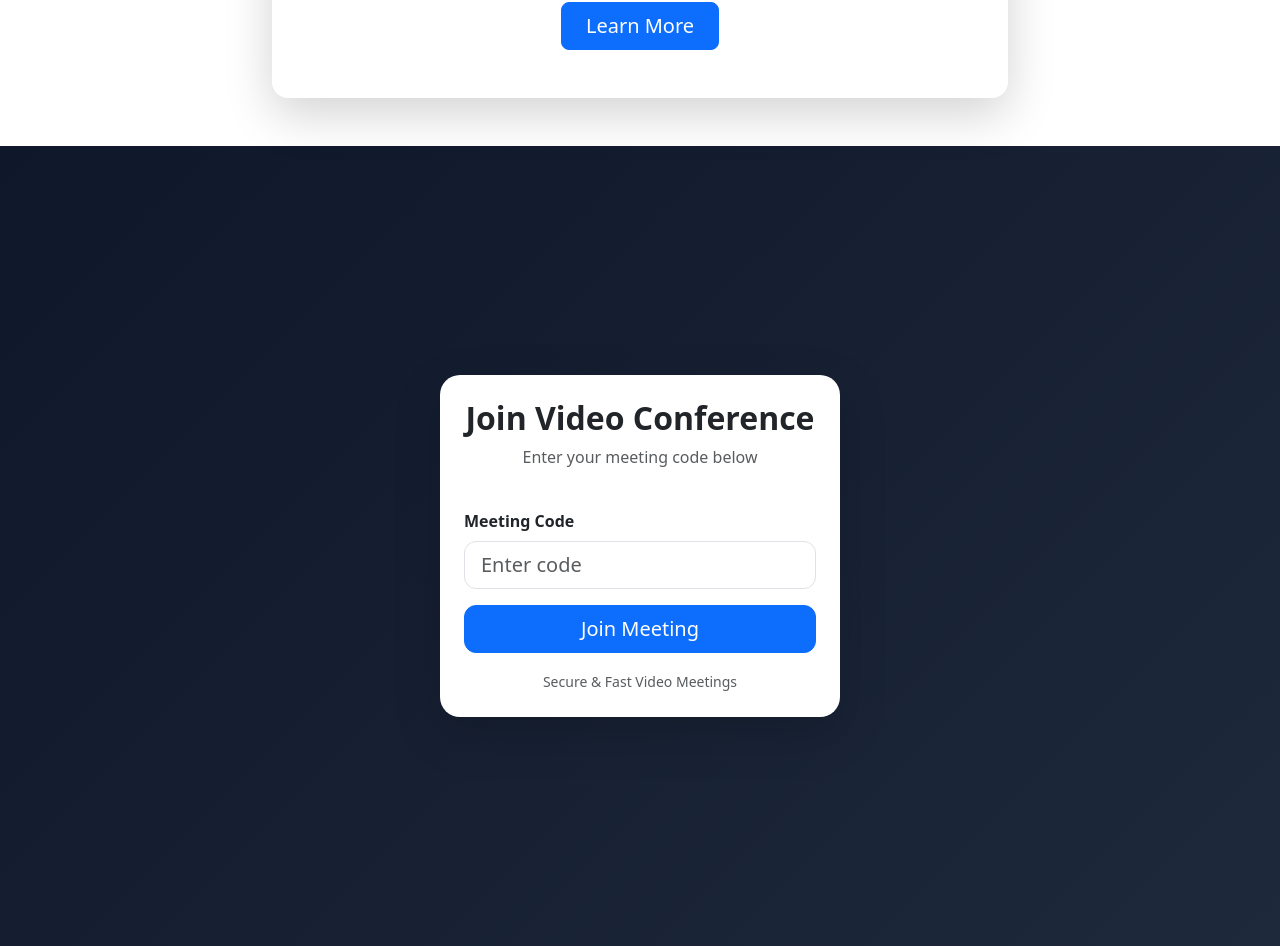
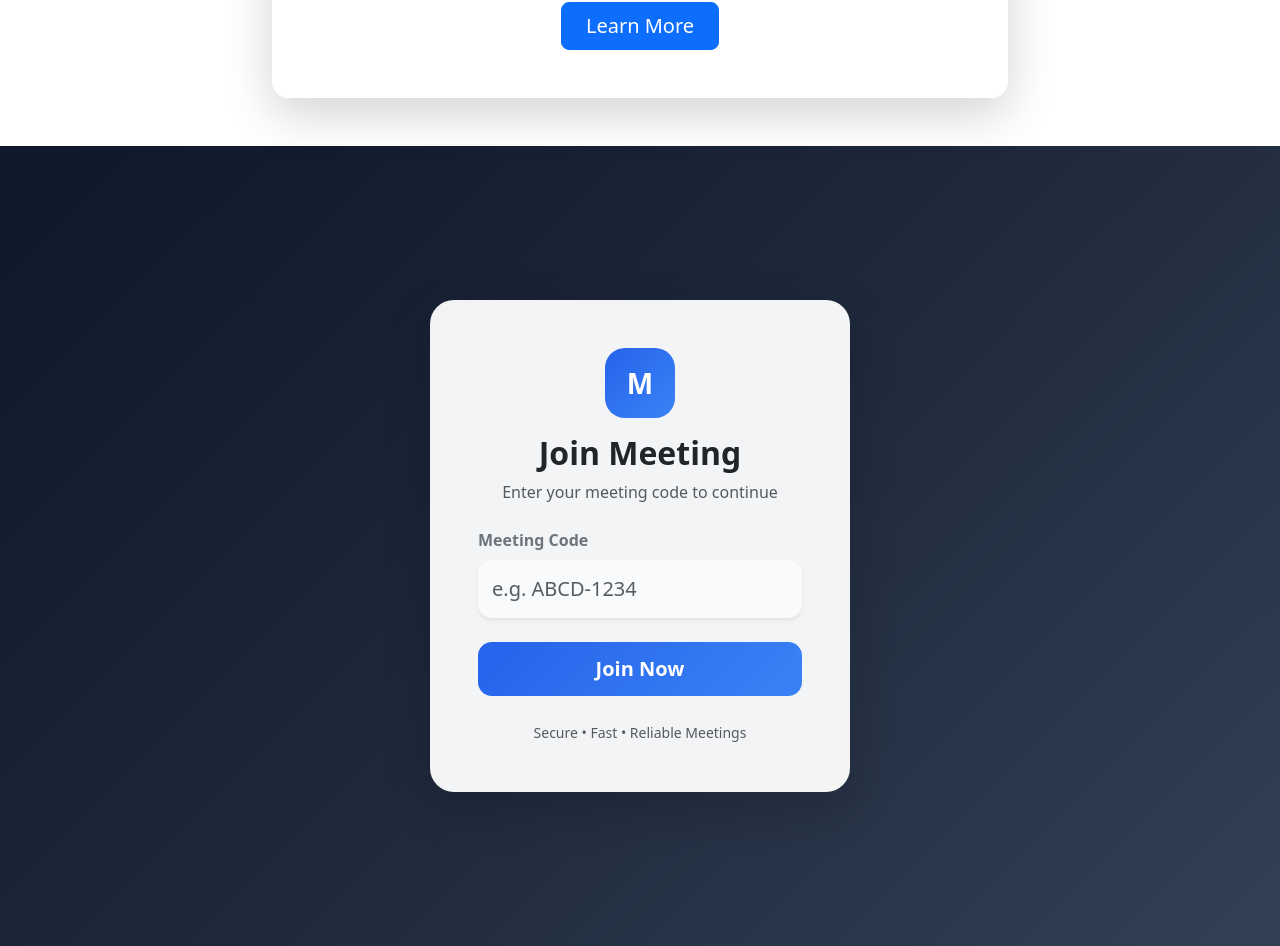
Before and after one commit to vaibhavsanmani/MeetFlow, a React (Vite) app in the folder frontend/: page / in a window 1280 px wide. Shown: the part 2076-3022 px from the top of the page. Built offline with nearby package versions, Linux system fonts and the light colour scheme.

Commit message:
upgrading meet page styling

```diff
--- a/frontend/src/pages/meet.jsx
+++ b/frontend/src/pages/meet.jsx
@@ -8,61 +8,92 @@ export default function JoinMeeting() {
       alert("Please enter room code");
       return;
     }
+
     alert(`Joining meeting: ${meetingCode}`);
   };
 
   return (
     <div
-      className="d-flex justify-content-center align-items-center vh-100"
+      className="d-flex justify-content-center align-items-center min-vh-100 px-3"
       style={{
-        background: "linear-gradient(135deg, #0f172a, #1e293b)",
+        background:
+          "linear-gradient(135deg, #0f172a 0%, #1e293b 50%, #334155 100%)",
       }}
     >
       <div
-        className="card shadow-lg p-4 border-0"
+        className="card border-0 shadow-lg p-4 p-md-5"
         style={{
-          width: "400px",
-          borderRadius: "20px",
-          backgroundColor: "#ffffff",
+          width: "100%",
+          maxWidth: "420px",
+          borderRadius: "24px",
+          background: "rgba(255,255,255,0.95)",
+          backdropFilter: "blur(10px)",
         }}
       >
+        {/* Logo / Title */}
         <div className="text-center mb-4">
-          <h2 className="fw-bold">Join Video Conference</h2>
-          <p className="text-muted">
-            Enter your meeting code below
+          <div
+            className="d-inline-flex justify-content-center align-items-center mb-3"
+            style={{
+              width: "70px",
+              height: "70px",
+              borderRadius: "20px",
+              background:
+                "linear-gradient(135deg, #2563eb, #3b82f6)",
+              color: "white",
+              fontSize: "28px",
+              fontWeight: "bold",
+            }}
+          >
+            M
+          </div>
+
+          <h2 className="fw-bold mb-2">Join Meeting</h2>
+
+          <p className="text-muted mb-0">
+            Enter your meeting code to continue
           </p>
         </div>
 
-        <div className="mb-3">
-          <label className="form-label fw-semibold">
+        {/* Input */}
+        <div className="mb-4">
+          <label className="form-label fw-semibold text-secondary">
             Meeting Code
           </label>
 
           <input
             type="text"
-            className="form-control form-control-lg"
-            placeholder="Enter code"
+            className="form-control form-control-lg border-0 shadow-sm"
+            placeholder="e.g. ABCD-1234"
             value={meetingCode}
             onChange={(e) => setMeetingCode(e.target.value)}
             style={{
-              borderRadius: "12px",
+              borderRadius: "14px",
+              padding: "14px",
+              backgroundColor: "#f8fafc",
             }}
           />
         </div>
 
+        {/* Button */}
         <button
-          className="btn btn-primary btn-lg w-100"
+          className="btn btn-primary btn-lg w-100 fw-semibold"
           onClick={handleJoin}
           style={{
-            borderRadius: "12px",
+            borderRadius: "14px",
+            padding: "12px",
+            background:
+              "linear-gradient(135deg, #2563eb, #3b82f6)",
+            border: "none",
           }}
         >
-          Join Meeting
+          Join Now
         </button>
 
-        <div className="text-center mt-3">
+        {/* Footer */}
+        <div className="text-center mt-4">
           <small className="text-muted">
-            Secure & Fast Video Meetings
+            Secure • Fast • Reliable Meetings
           </small>
         </div>
       </div>
```
